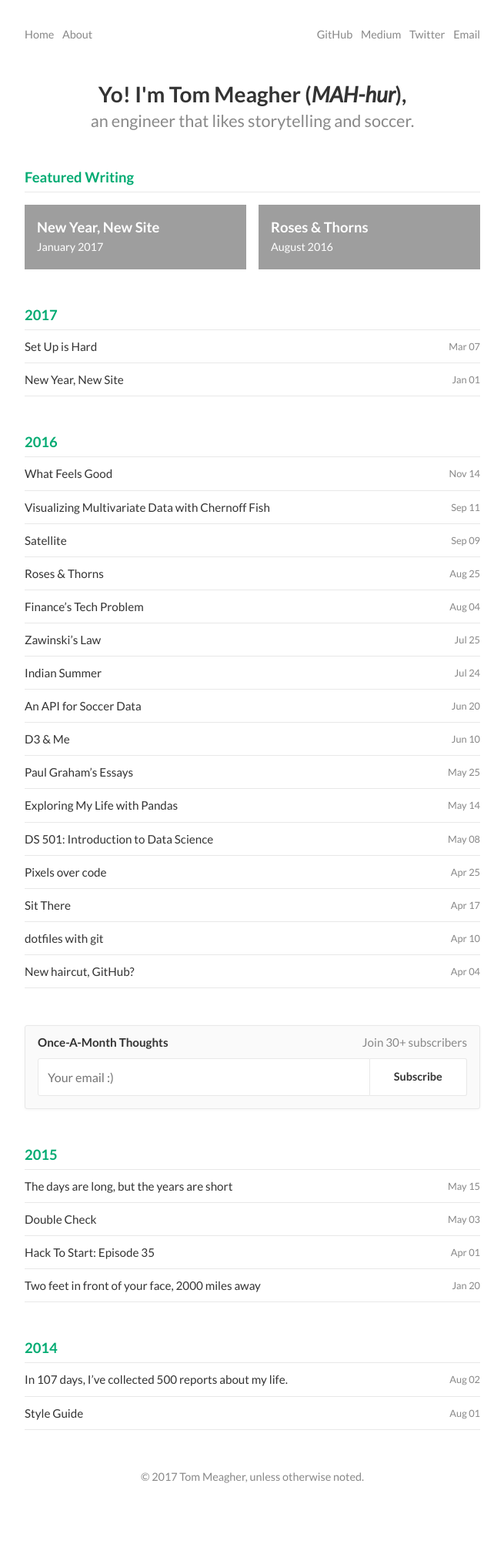
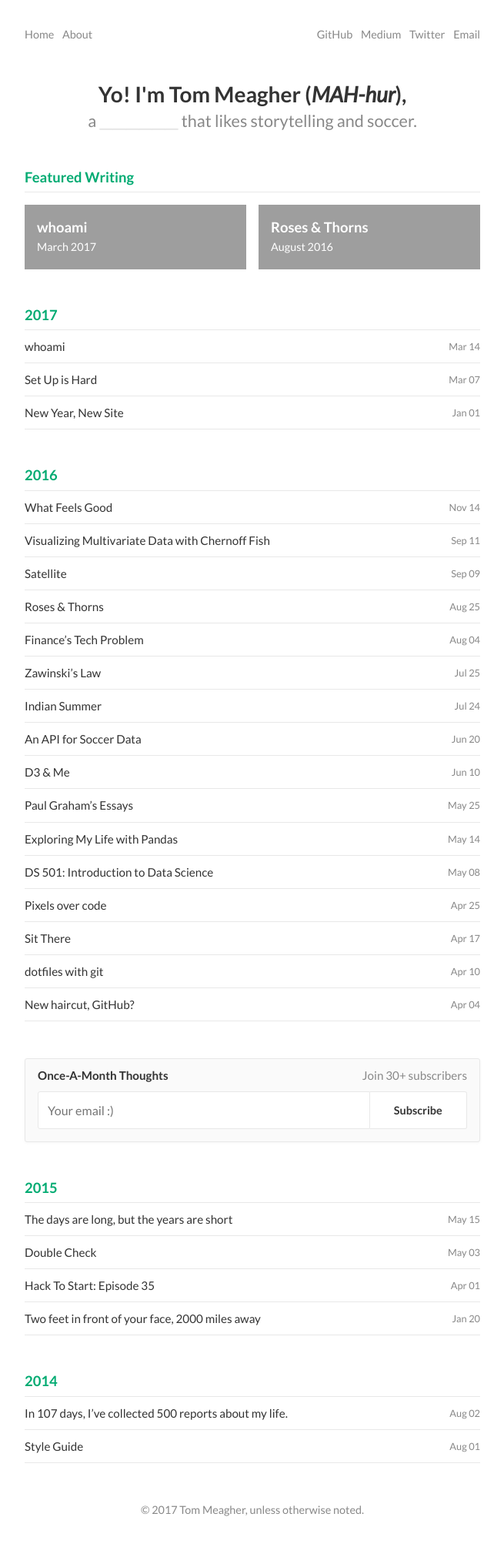
Before and after one commit to tmm/www, a Jekyll site: the page built from index.html, in a window 1280 px wide. Shown: the whole page at 77% size, without its empty margins (312-967 px from the left). Built offline with Jekyll 4.4.1, drawn with Linux system fonts in a browser that asks for light colours; before the commit the page ends 1980 px from its top, so only the background shows below that; grey boxes are pictures that could not be loaded.

Commit message:
Publish whoami

```diff
--- a/_config.yml
+++ b/_config.yml
@@ -39,13 +39,13 @@ defaults:
 
 featured:
   - id: 1
-    title: New Year, New Site
-    date: January 2017
+    title: whoami
+    date: 2017-03-14 21:11:00
     type: light
-    url: /blog/2017/01/01/new-year-new-site/
+    url: /blog/2017/03/14/whoami/
   - id: 2
     title: Roses & Thorns
-    date: August 2016
+    date: 2016-08-25 19:56:00
     type: light
     url: /blog/2016/08/25/roses-and-thorns/
 
--- a/_sass/_base.scss
+++ b/_sass/_base.scss
@@ -28,6 +28,7 @@ h1, h2, h3, h4, h5, h6 {
 
 a {
   color: $gray;
+  transition: color .2s;
 
   &:hover {
     color: $red;
@@ -147,10 +148,10 @@ table {
   a {
     color: $gray;
     text-decoration: none;
+    transition: color .25s;
 
     &:hover {
       color: $blue;
-      transition: color .25s;
     }
   }
 
@@ -186,6 +187,15 @@ footer {
     color: $gray;
     font-size: 1.35rem;
     font-weight: 500;
+  }
+}
+
+.whoami {
+  color: $gray-light;
+  transition: color .25s;
+
+  &:hover {
+    color: $blue;
   }
 }
 
@@ -308,11 +318,11 @@ footer {
   font-size: .95rem;
   color: $black;
   text-decoration: none;
+  transition: color .25s, padding-left .25s;
 
   &:hover {
     color: $blue;
     padding-left: 1rem;
-    transition: all .25s;
   }
 
   &__title {
--- a/about/index.html
+++ b/about/index.html
@@ -5,7 +5,7 @@ title: About
 <header class="about mar-tb-7">
     <img class="about__image" src="{{ site.baseurl }}/img/me.png">
     <div class="about__content">
-        <p class="about__head">I'm Tom Meagher (<i>MAH-hur</i>), a software engineer that likes storytelling and soccer.</p>
+        <p class="about__head">I'm Tom Meagher (<i>MAH-hur</i>), a <a href="/blog/2017/03/14/whoami/" class="whoami">____________</a> that likes storytelling and soccer.</p>
         <p class="about__description">I like startups and technology that foster empathy. While in college, I taught myself to code. <a href="mailto:{{ site.email }}">Email me</a> if you need help. <a href="http://vuejs.org/">Vue.js</a> is my new favorite thing. <a href="https://www.dropbox.com/s/6a7vw9eoz14bgf1/r%C3%A9sum%C3%A9.pdf?dl=0">Résumé</a> & <a href="https://drive.google.com/open?id=1BZNBEm9z-CpvzOZ89alaRb8LZKg&usp=sharing">travels</a>.</p>
     </div>
 </header>
--- a/index.html
+++ b/index.html
@@ -3,7 +3,7 @@
 
 <header class="intro mar-tb-7">
     <h1 class="intro__head">Yo! I'm Tom Meagher (<i>MAH-hur</i>),
-        <div class="intro__sub">an engineer that likes storytelling and soccer.
+        <div class="intro__sub">a <a href="/blog/2017/03/14/whoami/" class="whoami">____________</a> that likes storytelling and soccer.
         </div>
     </h1>
 </header>
@@ -14,7 +14,7 @@
     {% for post in site.featured %}
     <a id="f-{{ post.id }}" class="feature" href="{{ post.url }}">
         <span class="feature__title feature--{{ post.type }}">{{ post.title }}</span>
-        <time class="feature__date feature--{{ post.type }}" datetime="2017-1-1">{{ post.date }}</time>
+        <time class="feature__date feature--{{ post.type }}" datetime="{{ post.date | date: "%Y-%m-%d %H:%M" }}">{{ post.date | date: "%B %Y" }}</time>
     </a>
     {% endfor %}
 </div>
```
Also changed, not shown: blog/_posts/2017-01-14-whoami.md (added, +39 -0 lines).
